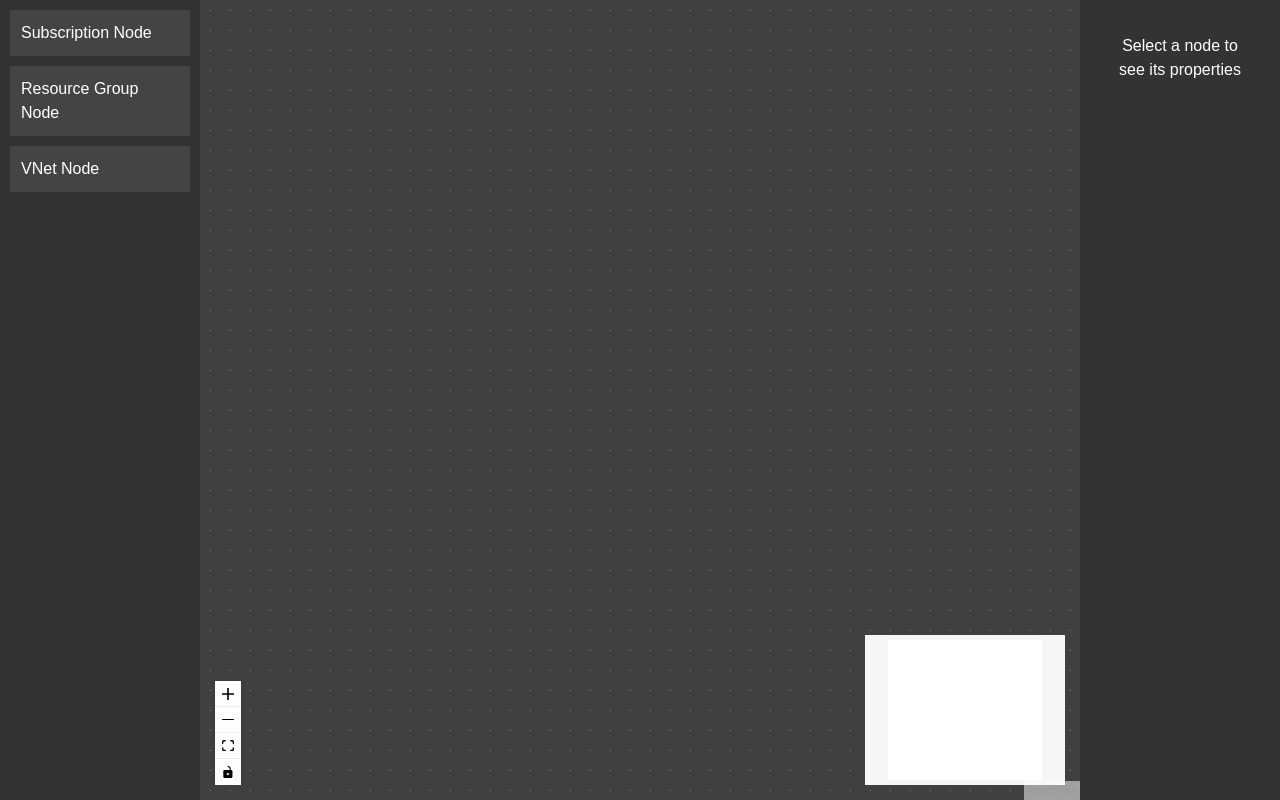
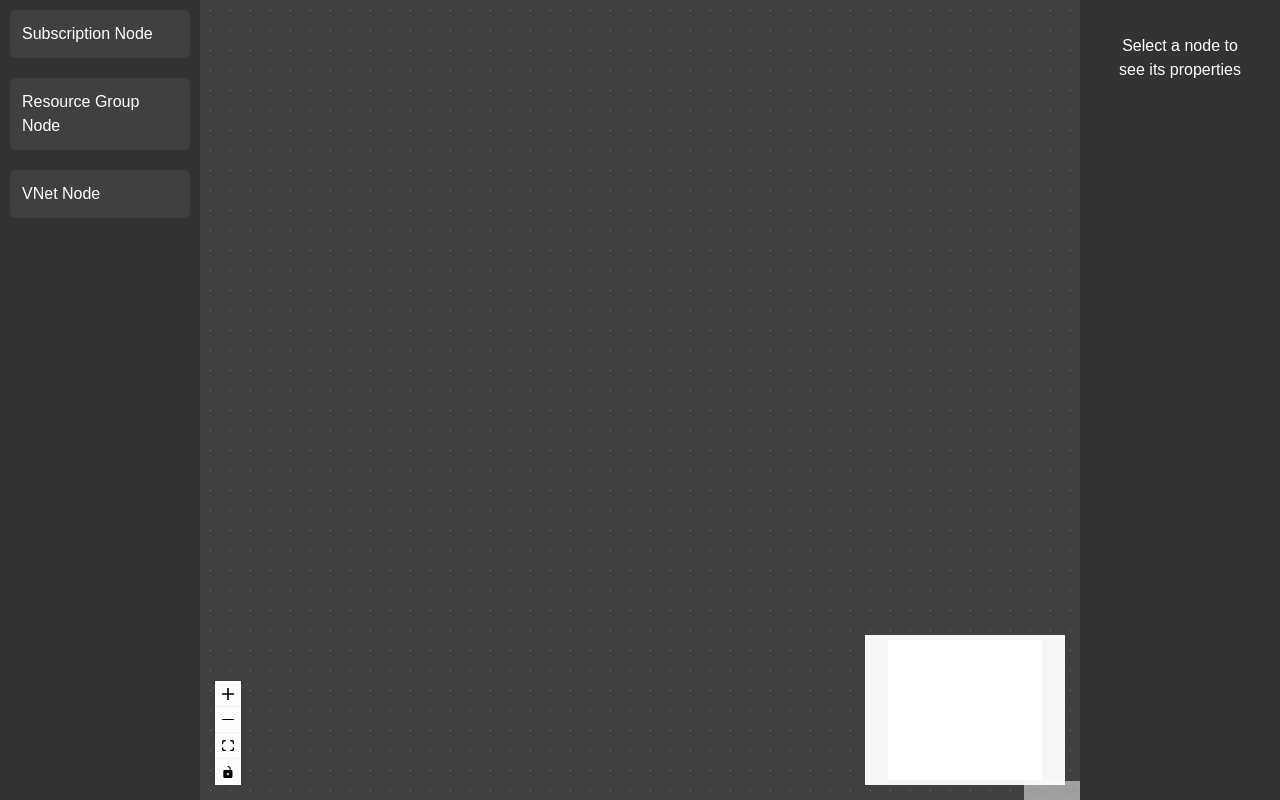
Before and after one commit to JulioCesar97DB/test-graph, a React (Vite) app: page / in a window 1280 px wide. Built offline with nearby package versions, Linux system fonts and the light colour scheme.

Commit message:
style: enhance Sidebar component with consistent styling for draggable nodes

```diff
--- a/src/components/Sidebar.tsx
+++ b/src/components/Sidebar.tsx
@@ -11,14 +11,14 @@ export default function Sidebar() {
   };
 
   return (
-    <aside>
-      <div className="dndnode subscription" onDragStart={(event) => onDragStart(event, 'subscription')} draggable>
+    <aside className="space-y-5">
+      <div className="bg-neutral-700 p-3 rounded-md hover:bg-neutral-600 cursor-grab subscription" onDragStart={(event) => onDragStart(event, 'subscription')} draggable>
         Subscription Node
       </div>
-      <div className="dndnode resourceGroup" onDragStart={(event) => onDragStart(event, 'resourceGroup')} draggable>
+      <div className="bg-neutral-700 p-3 rounded-md hover:bg-neutral-600 cursor-grab resourceGroup" onDragStart={(event) => onDragStart(event, 'resourceGroup')} draggable>
         Resource Group Node
       </div>
-      <div className="dndnode vnet" onDragStart={(event) => onDragStart(event, 'vnet')} draggable>
+      <div className="bg-neutral-700 p-3 rounded-md hover:bg-neutral-600 cursor-grab vnet" onDragStart={(event) => onDragStart(event, 'vnet')} draggable>
         VNet Node
       </div>
     </aside>
--- a/src/index.css
+++ b/src/index.css
@@ -17,13 +17,3 @@ aside {
   background: #333;
   color: #fff;
 }
-
-.dndnode {
-  padding: 10px;
-  margin-bottom: 10px;
-  background: #444;
-  border: 1px solid #444;
-  rounded: 5px;
-  color: #fff;
-  cursor: grab;
-}
```
